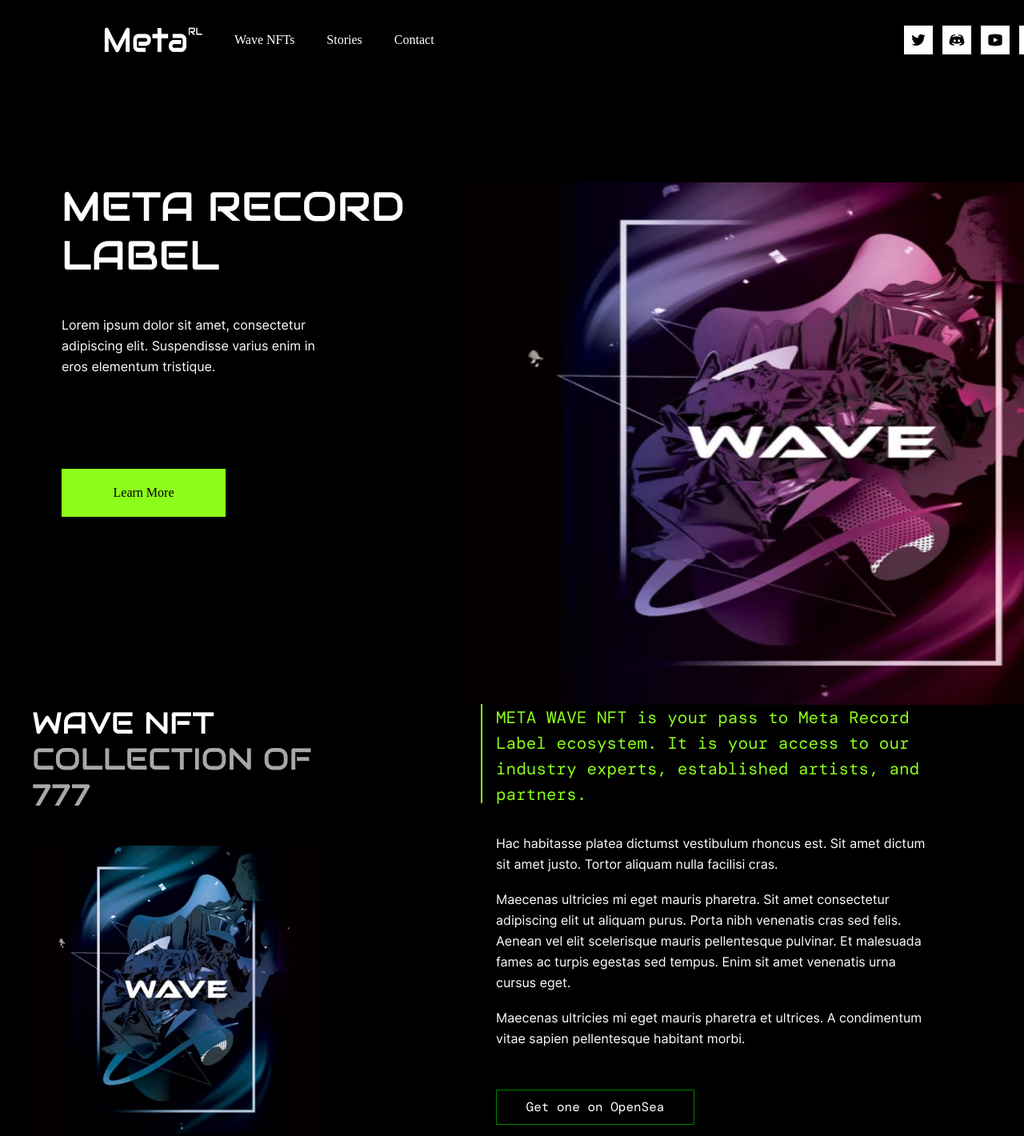
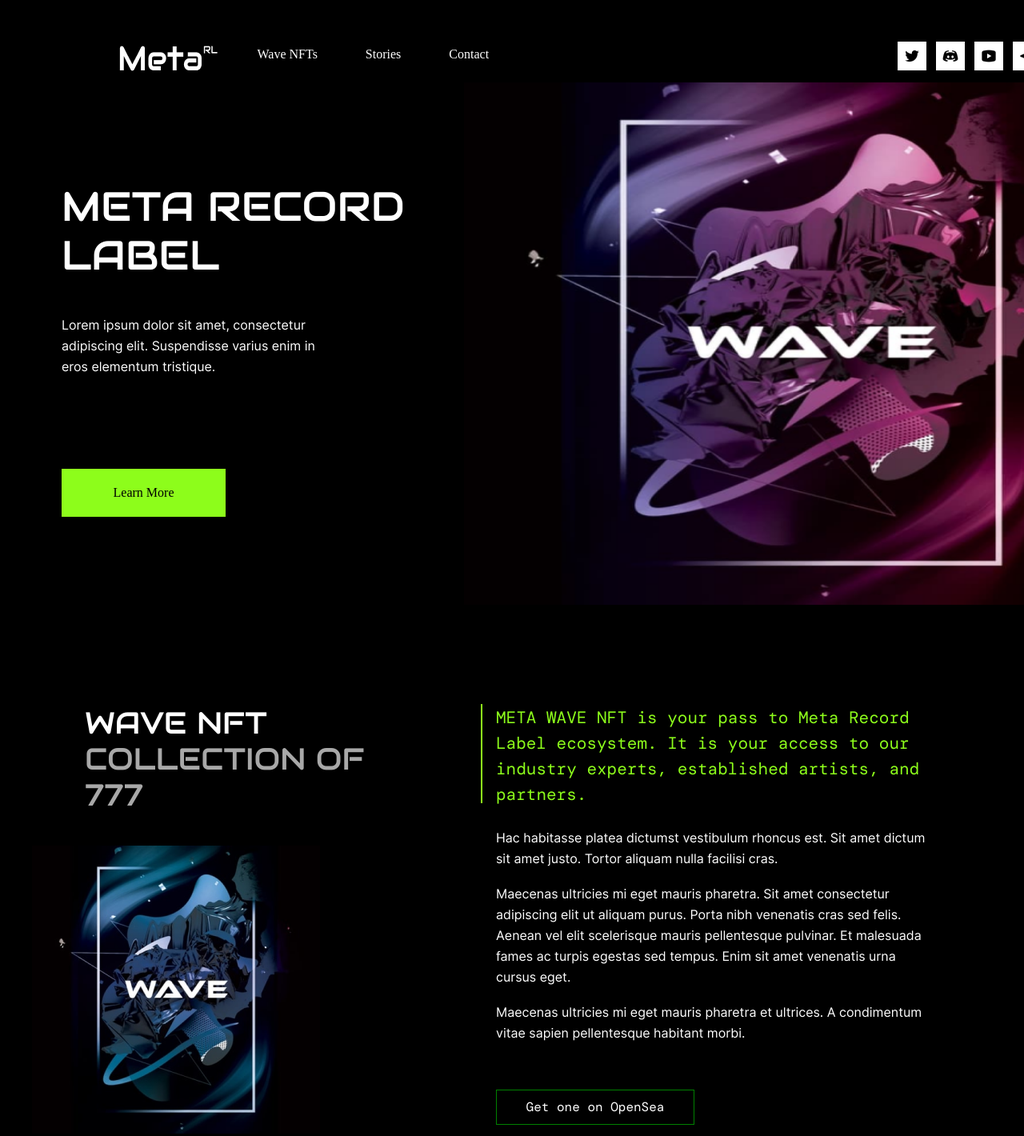
Before and after one commit to Egor763/meta-project, a plain HTML site: page index.html in a window 1280 px wide. Shown: the top 1420 px of the page at 80% size. Drawn offline with Linux system fonts and the light colour scheme; files whose address does not match are found by name.

Commit message:
проверка meta

```diff
--- a/blocks/collection.css
+++ b/blocks/collection.css
@@ -15,6 +15,7 @@
   font-size: 38px;
   font-weight: 400;
   font-family: 'Audiowide';
+  margin-left: 66px;
 }
 
 .collection__subtitle {
@@ -25,6 +26,7 @@
   font-family: 'Audiowide';
   margin-bottom: 41px;
   color: #a8a8a8;
+  margin-left: 66px;
 }
 
 .collection__image {
@@ -74,7 +76,7 @@
   font-size: 21px;
   font-weight: 400;
   font-family: 'DM Mono';
-  margin-bottom: 32px;
+  margin-bottom: 25px;
   position: relative;
 }
 
--- a/blocks/header.css
+++ b/blocks/header.css
@@ -10,13 +10,17 @@
   width: 123px;
   height: 32px;
   margin-right: 40px;
+  margin-top: 45px;
+  margin-left: 10px;
 }
 
 .header__container {
   width: 350px;
   display: flex;
-  gap: 40px;
-  margin-right: 487px;
+  gap: 60px;
+  margin-right: 450px;
+  margin-top: 35px;
+  margin-left: 10px;
 }
 
 .header__text {
@@ -32,6 +36,7 @@
   list-style: none;
   display: flex;
   gap: 12px;
+  margin-top: 40px;
 }
 
 .header__icon {
--- a/blocks/labels.css
+++ b/blocks/labels.css
@@ -51,7 +51,7 @@
   position: absolute;
   width: 870px;
   height: 653px;
-  top: 0;
+  top: -125px;
   right: 0;
   bottom: 114px;
   left: 580px;
--- a/index.html
+++ b/index.html
@@ -49,9 +49,10 @@
         </p>
         <p class="collection__text">Hac habitasse platea dictumst vestibulum rhoncus est. Sit amet dictum sit amet
           justo. Tortor aliquam nulla facilisi cras.</p>
-        <p class="collection__text">Maecenas ultricies mi eget mauris pharetra. Sit amet consectetur adipiscing elit ut
-          aliquam purus. Porta nibh venenatis cras sed felis. Aenean vel elit scelerisque mauris pellentesque pulvinar.
-          Et malesuada fames ac turpis egestas sed tempus. Enim sit amet venenatis urna cursus eget.</p>
+        <p class="collection__text">Maecenas ultricies mi&nbsp;eget mauris pharetra. Sit amet consectetur adipiscing
+          elit ut&nbsp;aliquam purus. Porta nibh venenatis cras sed felis. Aenean vel elit scelerisque mauris
+          pellentesque pulvinar. Et&nbsp;malesuada fames ac&nbsp;turpis egestas sed tempus. Enim sit amet venenatis urna
+          cursus eget.</p>
         <p class="collection__text">Maecenas ultricies mi eget mauris pharetra et ultrices. A condimentum vitae sapien
           pellentesque habitant morbi.</p>
       </div>
```
